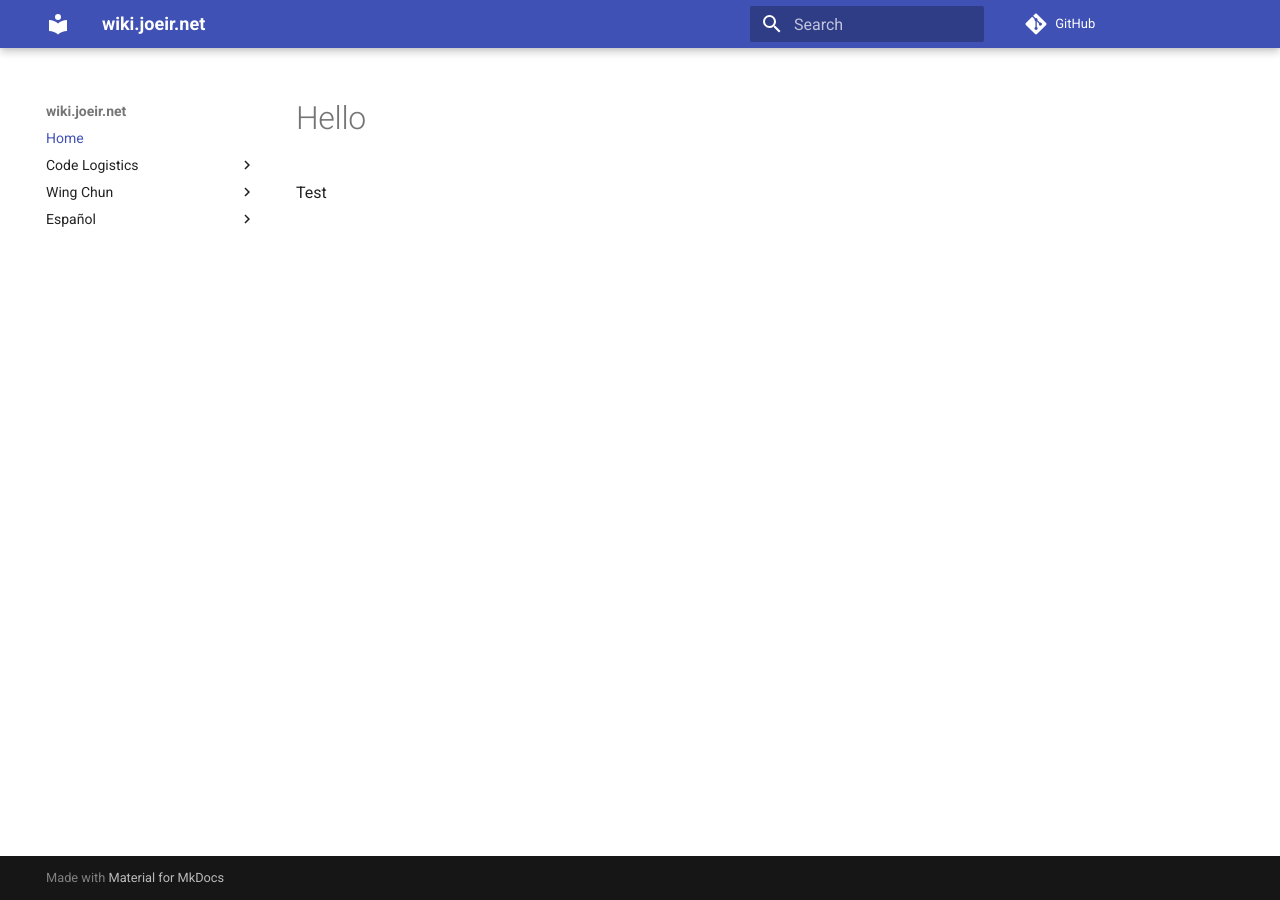
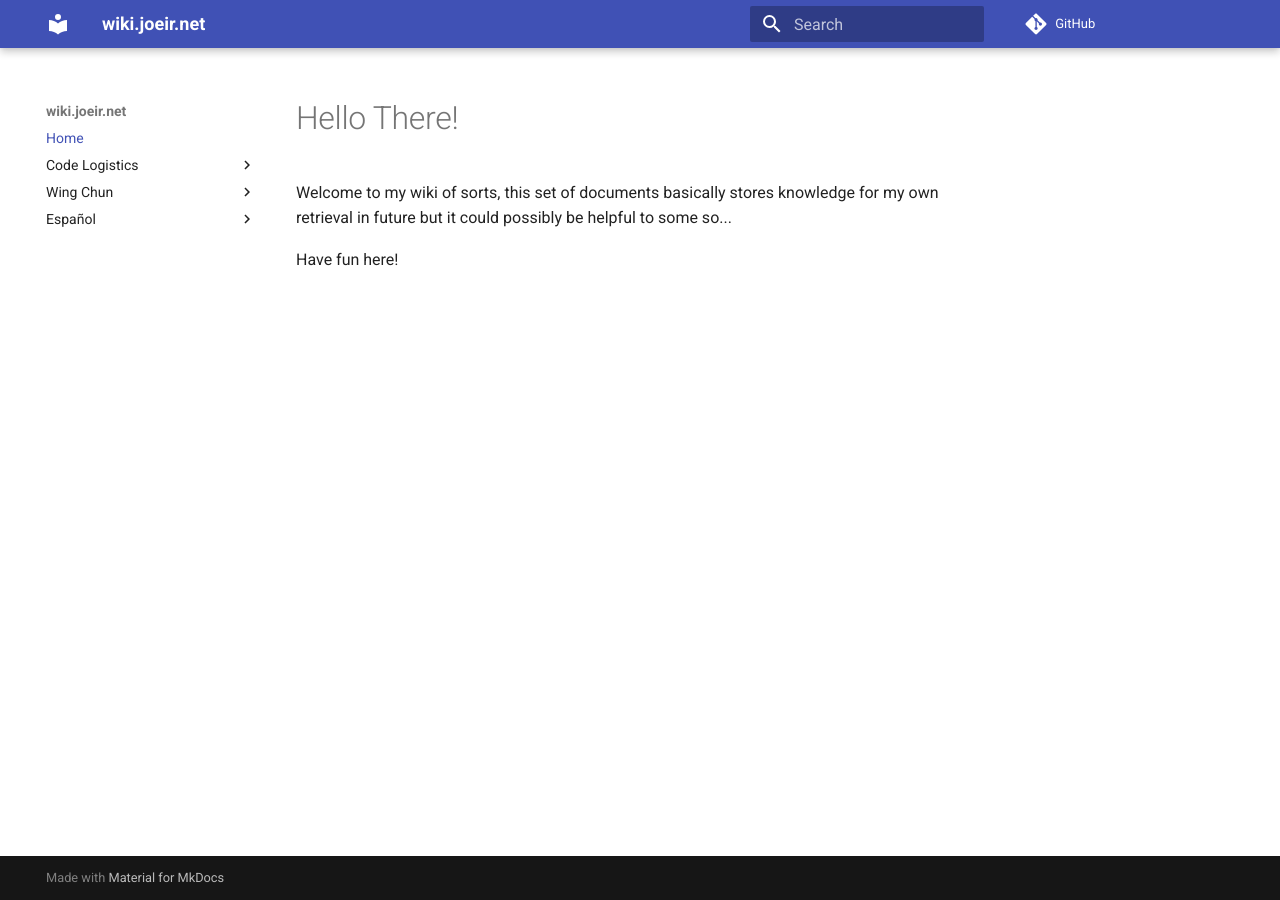
Before and after one commit to zephinzer/wiki.joeir.net, an MkDocs documentation site: the page built from docs/index.md, in a window 1280 px wide. Built offline with MkDocs 1.6.1 and Material for MkDocs 9.7.7, drawn with Linux system fonts in a browser that asks for light colours; comment, search, counter and statistics services are not loaded.

Commit message:
updated home page

```diff
--- a/docs/index.md
+++ b/docs/index.md
@@ -1,3 +1,5 @@
-# Hello
+# Hello There!
 
-Test
+Welcome to my wiki of sorts, this set of documents basically stores knowledge for my own retrieval in future but it could possibly be helpful to some so...
+
+Have fun here!
```
